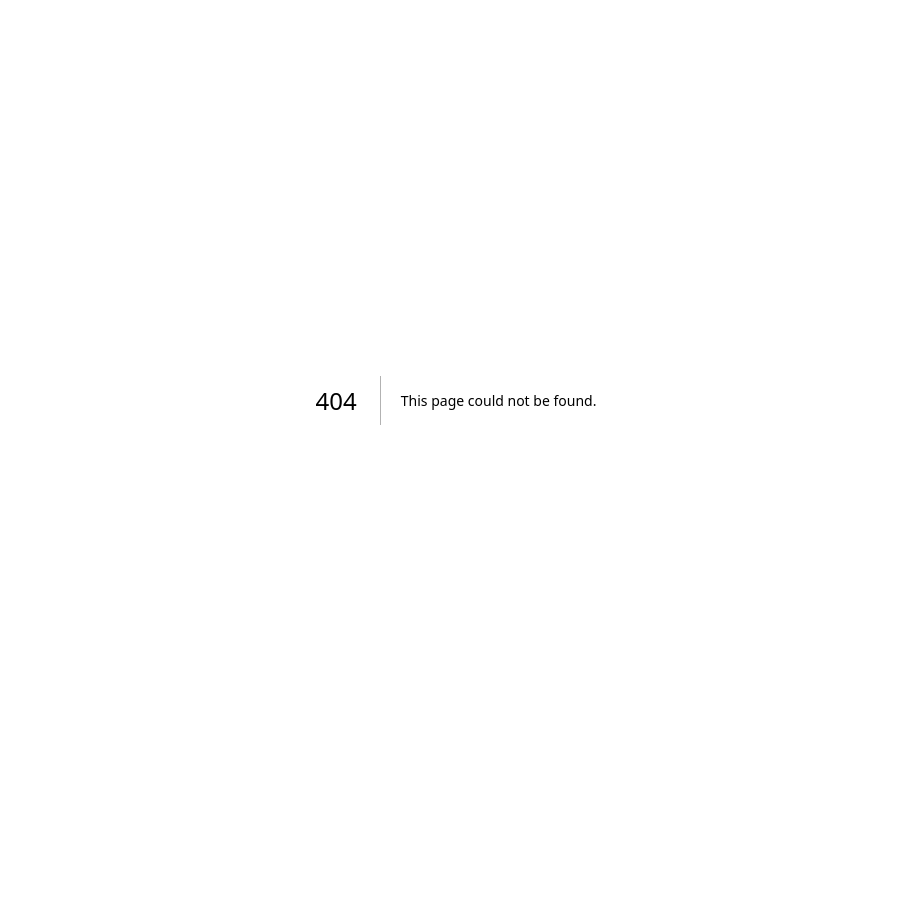
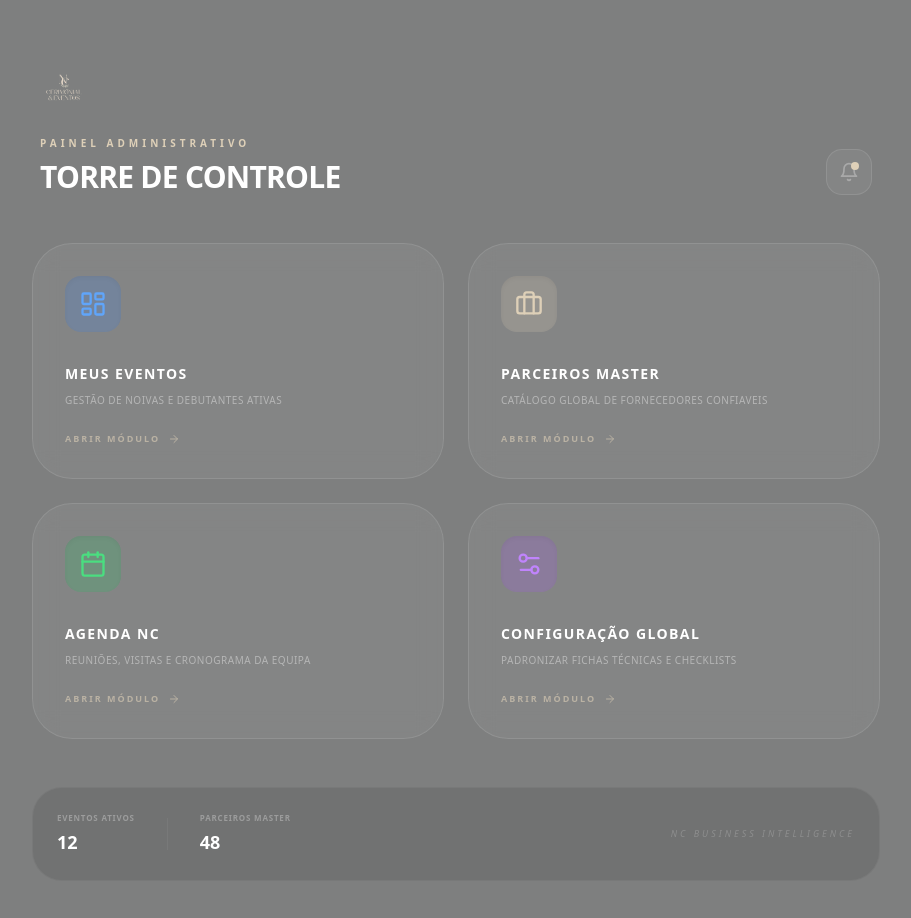
Before and after one commit to layssa20pinheiro-oss/app-checklist-v2, a Next.js app: page /torre-de-controle in a window 1280 px wide. Before the commit this address had no page. Shown: the top 918 px of the page, without its empty margins (184-1095 px from the left). Before the commit the page ends 800 px from the top, so only its background shows below. Built offline with nearby package versions, Linux system fonts and the light colour scheme.

Commit message:
Create torre-de-controle.js

```diff
--- /dev/null
+++ b/pages/torre-de-controle.js
@@ -0,0 +1,119 @@
+import { useRouter } from 'next/router';
+import {
+  LayoutDashboard,
+  Briefcase,
+  Calendar,
+  Settings2,
+  MessageSquare,
+  Bell,
+  ArrowRight
+} from 'lucide-react';
+import Head from 'next/head';
+
+export default function TorreDeControle() {
+  const router = useRouter();
+
+  // Definição dos módulos da sua empresa
+  const modulos = [
+    {
+      id: 'eventos',
+      titulo: 'Meus Eventos',
+      desc: 'Gestão de noivas e debutantes ativas',
+      icon: <LayoutDashboard size={28}/>,
+      cor: 'bg-blue-500/20 text-blue-400',
+      rota: '/' // Onde está a sua lista atual de eventos
+    },
+    {
+      id: 'fornecedores',
+      titulo: 'Parceiros Master',
+      desc: 'Catálogo global de fornecedores confiaveis',
+      icon: <Briefcase size={28}/>,
+      cor: 'bg-[#ded0b8]/20 text-[#ded0b8]',
+      rota: '/catalogo-fornecedores'
+    },
+    {
+      id: 'agenda',
+      titulo: 'Agenda NC',
+      desc: 'Reuniões, visitas e cronograma da equipa',
+      icon: <Calendar size={28}/>,
+      cor: 'bg-green-500/20 text-green-400',
+      rota: '/agenda'
+    },
+    {
+      id: 'config',
+      titulo: 'Configuração Global',
+      desc: 'Padronizar fichas técnicas e checklists',
+      icon: <Settings2 size={28}/>,
+      cor: 'bg-purple-500/20 text-purple-400',
+      rota: '/config-global'
+    }
+  ];
+
+  return (
+    <div className="min-h-screen bg-[#7e7f7f] font-sans pb-10">
+      <Head><title>Torre de Controle | NC Cerimonial</title></Head>
+
+      {/* CABEÇALHO DE BOAS-VINDAS */}
+      <div className="pt-16 pb-12 px-8 max-w-4xl mx-auto flex justify-between items-end">
+        <div>
+          <img src="/logo_nc_transparente.png" alt="NC" className="h-12 mb-6 object-contain" />
+          <p className="text-[#ded0b8] text-[10px] uppercase font-bold tracking-[4px] mb-2">Painel Administrativo</p>
+          <h1 className="text-white text-3xl font-bold tracking-tight uppercase">Torre de Controle</h1>
+        </div>
+
+        <div className="flex gap-3">
+            <button className="p-3 bg-white/5 rounded-2xl text-white/30 border border-white/10 relative hover:bg-white/10 transition">
+                <Bell size={20} />
+                <span className="absolute top-3 right-3 w-2 h-2 bg-[#ded0b8] rounded-full"></span>
+            </button>
+        </div>
+      </div>
+
+      {/* GRID DE MÓDULOS */}
+      <div className="max-w-4xl mx-auto px-6 grid grid-cols-1 md:grid-cols-2 gap-6">
+        {modulos.map(item => (
+          <button
+            key={item.id}
+            onClick={() => router.push(item.rota)}
+            className="group bg-white/5 backdrop-blur-md border border-white/10 p-8 rounded-[40px] text-left hover:bg-white/10 transition-all active:scale-[0.98]"
+          >
+            <div className={`w-14 h-14 rounded-2xl flex items-center justify-center mb-8 shadow-inner ${item.cor}`}>
+              {item.icon}
+            </div>
+
+            <h3 className="text-white font-bold text-sm uppercase tracking-widest mb-2 group-hover:text-[#ded0b8] transition-colors">
+                {item.titulo}
+            </h3>
+            <p className="text-white/40 text-[10px] font-medium leading-relaxed mb-6 uppercase tracking-wider">
+                {item.desc}
+            </p>
+
+            <div className="flex items-center gap-2 text-[#ded0b8] text-[9px] font-bold uppercase tracking-[2px] opacity-60 group-hover:opacity-100 transition-opacity">
+              Abrir Módulo <ArrowRight size={12} />
+            </div>
+          </button>
+        ))}
+      </div>
+
+      {/* RODAPÉ ESTATÍSTICO RÁPIDO */}
+      <div className="max-w-4xl mx-auto px-6 mt-12">
+          <div className="bg-black/10 rounded-[30px] p-6 flex justify-between items-center border border-white/5">
+              <div className="flex gap-8">
+                  <div>
+                      <p className="text-[8px] uppercase text-white/30 font-bold tracking-widest mb-1">Eventos Ativos</p>
+                      <p className="text-white font-bold text-lg">12</p>
+                  </div>
+                  <div className="w-px bg-white/5 h-8 my-auto"></div>
+                  <div>
+                      <p className="text-[8px] uppercase text-white/30 font-bold tracking-widest mb-1">Parceiros Master</p>
+                      <p className="text-white font-bold text-lg">48</p>
+                  </div>
+              </div>
+              <div className="hidden sm:block">
+                  <p className="text-[9px] text-white/20 italic font-medium uppercase tracking-[3px]">NC Business Intelligence</p>
+              </div>
+          </div>
+      </div>
+    </div>
+  );
+}
```
